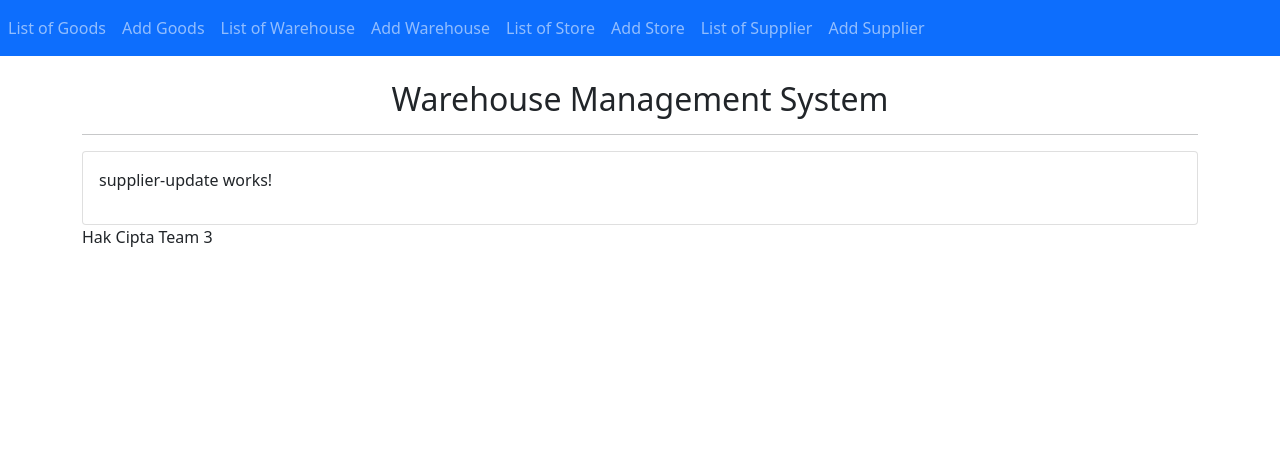
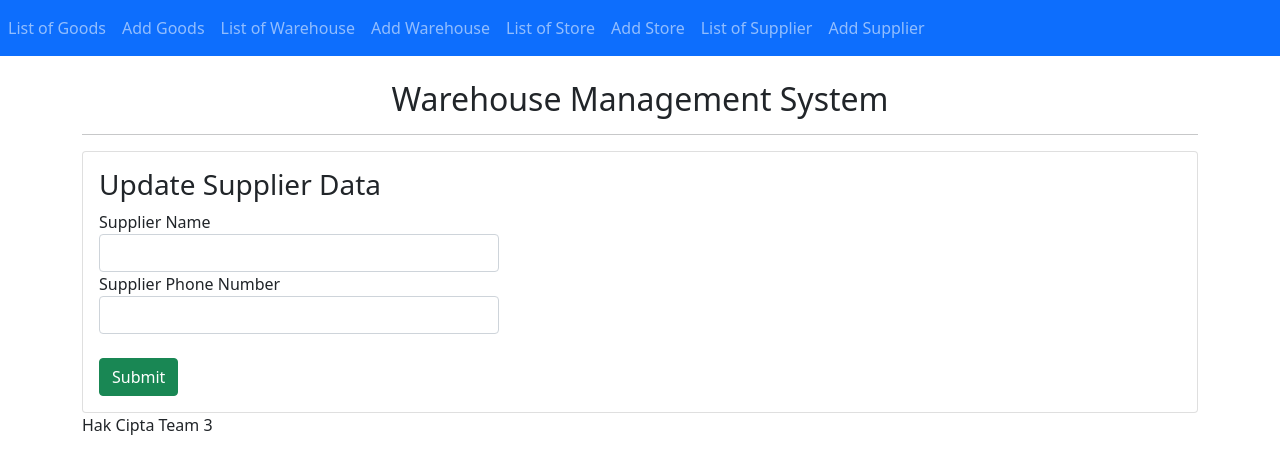
Before and after one commit to indra-182/warehouse, an Angular app: page /updateSupplier/1 in a window 1280 px wide. Shown: the top 474 px of the page. Built offline with nearby package versions, Linux system fonts and the light colour scheme; no server answers.

Commit message:
Update Supplier List dan Update

```diff
--- a/src/app/supplier-list/supplier-list.component.html
+++ b/src/app/supplier-list/supplier-list.component.html
@@ -1 +1,27 @@
-<p>supplier-list works!</p>
+<div class="panel panel-primary">
+    <div class="panel-heading">
+      <h2>Supplier Data</h2>
+    </div>
+    <div class="panel-body">
+      <table class="table table-striped">
+        <thead>
+          <tr>
+            <th>Supplier Name</th>
+            <th>Supplier Phone</th>
+            <th>  </th>
+          </tr>
+        </thead>
+        <tbody >
+          <tr *ngFor="let sup of supplier | async">
+            <td>{{ sup.supplierName }}</td>
+            <td>{{ sup.supplierPhone }}</td>
+            <td>
+              <button (click)="goToDetail(sup.id)" class="btn btn-info" style="margin-right: 10px;">Detail</button>
+              <button (click)="goToEdit(sup.id)" class="btn btn-info"style="margin-right: 10px;">Edit</button>
+              <button (click)="deleteSupplier(sup.id)" class="btn btn-danger">Delete</button>
+            </td>
+          </tr>
+        </tbody>
+      </table>
+    </div>
+  </div>
--- a/src/app/supplier-list/supplier-list.component.ts
+++ b/src/app/supplier-list/supplier-list.component.ts
@@ -1,4 +1,8 @@
 import { Component, OnInit } from '@angular/core';
+import { Router } from '@angular/router';
+import { Observable } from 'rxjs';
+import { Supplier } from '../supplier';
+import { SupplierService } from '../supplier.service';
 
 @Component({
   selector: 'app-supplier-list',
@@ -7,9 +11,38 @@ import { Component, OnInit } from '@angular/core';
 })
 export class SupplierListComponent implements OnInit {
 
-  constructor() { }
+  supplier : Observable<Supplier[]>;
+  constructor(private supplierService : SupplierService, private router : Router) { }
+
+  reloadData()
+  {
+    this.supplier = this.supplierService.getListSupplier();
+  }
+
+  goToDetail(id: String)
+  {
+    this.router.navigate(['detailSupplier', id]);
+  }
+
+  goToEdit(id: String)
+  {
+    this.router.navigate(['updateSupplier', id]);
+  }
+
+  deleteSupplier(id: String)
+  {
+    this.supplierService.deleteSupplier(id).subscribe(
+      data=>{
+        console.log(data);
+        this.reloadData();
+      },
+      error=> console.log(error)
+    )
+  }
 
   ngOnInit() {
+    this.reloadData();
   }
 
+
 }
--- a/src/app/supplier-update/supplier-update.component.html
+++ b/src/app/supplier-update/supplier-update.component.html
@@ -1 +1,17 @@
-<p>supplier-update works!</p>
+<h3>Update Supplier Data</h3>
+<div style="width: 400px;">
+  <form (ngSubmit)="onSubmit()">
+    <div class="form-group">
+      <label>Supplier Name</label>
+      <input type="text" class="form-control" name="supplierName" [(ngModel)]="supplier.supplierName" required>
+    </div>
+
+    <div class="form-group">
+      <label>Supplier Phone Number</label>
+      <input type="text" class="form-control" name="supplierPhone" [(ngModel)]="supplier.supplierPhone" required>
+    </div>
+
+    <br>
+    <button type="submit" class="btn btn-success">Submit</button>
+  </form>
+</div>
--- a/src/app/supplier-update/supplier-update.component.ts
+++ b/src/app/supplier-update/supplier-update.component.ts
@@ -1,4 +1,7 @@
 import { Component, OnInit } from '@angular/core';
+import { ActivatedRoute, Router } from '@angular/router';
+import { Supplier } from '../supplier';
+import { SupplierService } from '../supplier.service';
 
 @Component({
   selector: 'app-supplier-update',
@@ -6,10 +9,44 @@ import { Component, OnInit } from '@angular/core';
   styleUrls: ['./supplier-update.component.css']
 })
 export class SupplierUpdateComponent implements OnInit {
+  id: String;
+  supplier: Supplier;
 
-  constructor() { }
+  constructor(
+    private route: ActivatedRoute,
+    private router: Router,
+    private supplierService: SupplierService
+  ) {}
 
   ngOnInit() {
+    this.supplier = new Supplier();
+
+    this.id = this.route.snapshot.params["id"];
+
+    this.supplierService.findSupplier(this.id).subscribe(
+      (data) => {
+        console.log(data);
+        this.supplier = data;
+      },
+      (error) => console.log(error)
+    );
   }
 
+  updateSupplier() {
+    this.supplierService.updateListSupplier(this.supplier).subscribe(
+      (data) => {
+        console.log(data);
+        this.backToTheListSupplier();
+      },
+      (error) => console.log(error)
+    );
+  }
+
+  onSubmit() {
+    this.updateSupplier();
+  }
+
+  backToTheListSupplier() {
+    this.router.navigate(['supplier']);
+  }
 }
```
